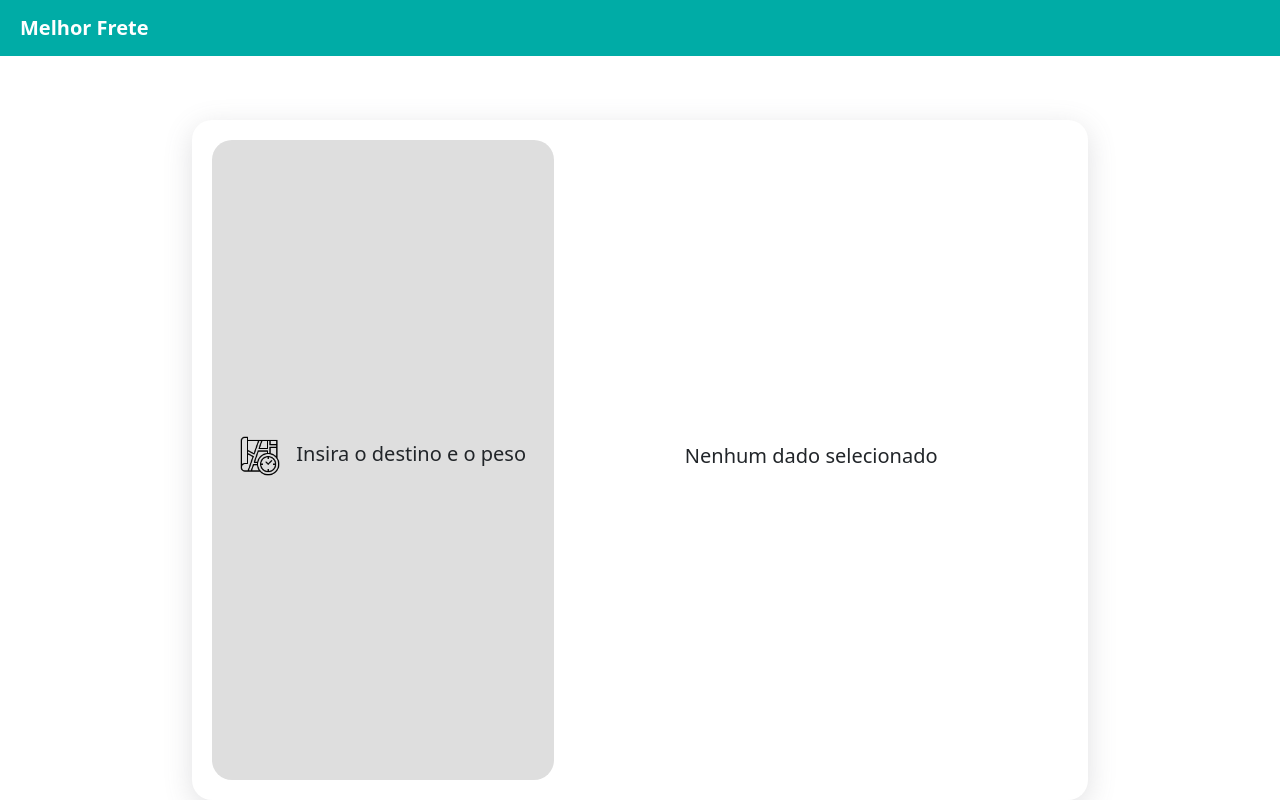
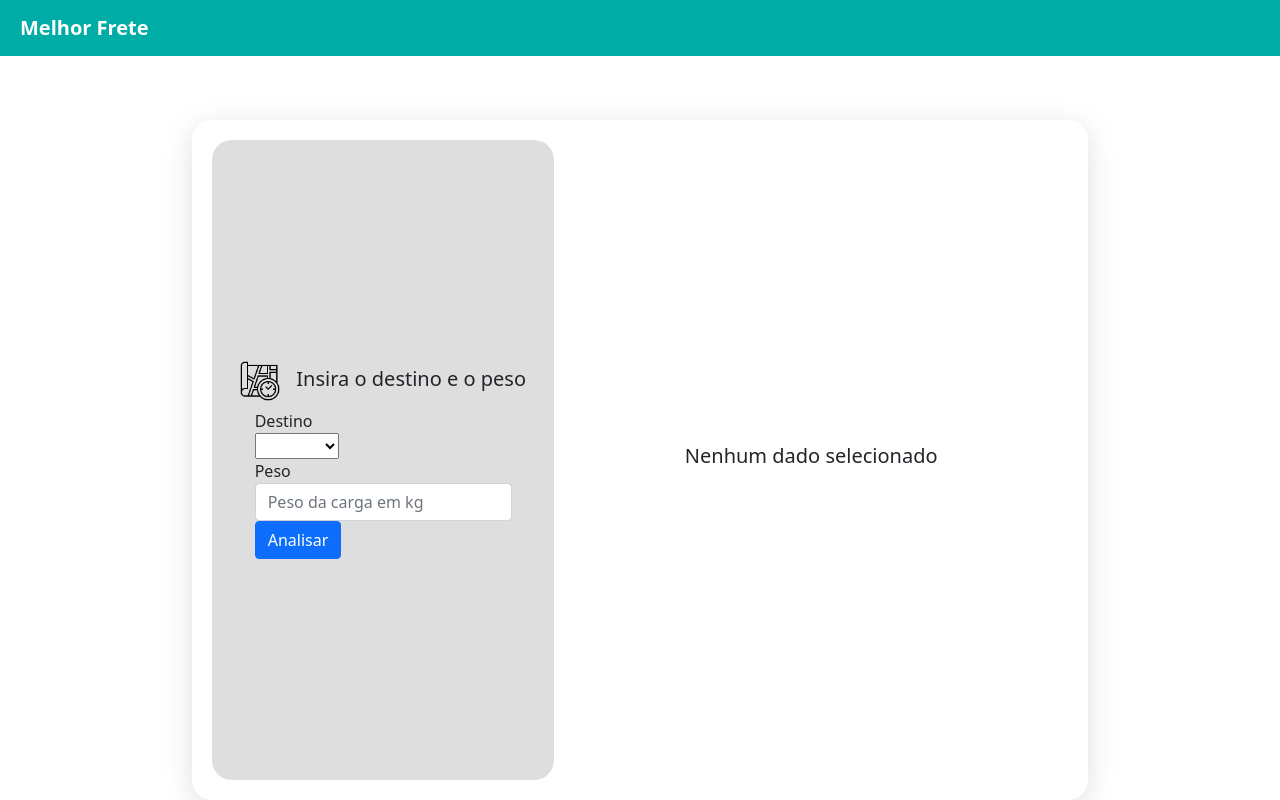
Before and after one commit to gsdutra/desafio_coorlab, a Vue app in the folder code/: page / in a window 1280 px wide. Built offline with nearby package versions, Linux system fonts and the light colour scheme; no server answers.

Commit message:
chore: create form structure for InputData component

```diff
--- a/code/src/components/InputData.vue
+++ b/code/src/components/InputData.vue
@@ -4,11 +4,52 @@
       <img src="../assets/map.png">
       <a>Insira o destino e o peso</a>
     </h5>
+
+    <b-form @submit="onSubmit" v-if="show">
+
+      <b-form-group id="input-group-1" label="Destino" label-for="input-1">
+        <b-form-select
+          id="input-1"
+          v-model="form.destination"
+          :options="destinations"
+          required
+        ></b-form-select>
+      </b-form-group>
+
+      <b-form-group id="input-group-2" label="Peso" label-for="input-2">
+        <b-form-input
+          id="input-2"
+          v-model="form.weight"
+          placeholder="Peso da carga em kg"
+          required
+        ></b-form-input>
+      </b-form-group>
+
+      <b-button type="submit" variant="primary">Analisar</b-button>
+
+    </b-form>
+
   </div>
 </template>
 
 <script>
 export default {
+
+  data() {
+    return {
+      form: {
+        weight: null
+      },
+      destinations: ['Cidade1', 'Cidade2'],
+      show: true
+    }
+  },
+  methods: {
+    onSubmit(event) {
+      event.preventDefault()
+      alert(JSON.stringify(this.form))
+    },
+  }
 }
 </script>
 
```
Also changed, not shown: code/src/components/PriceResult.vue (indentation only). Lines whose indentation alone changed are shown as unchanged.
